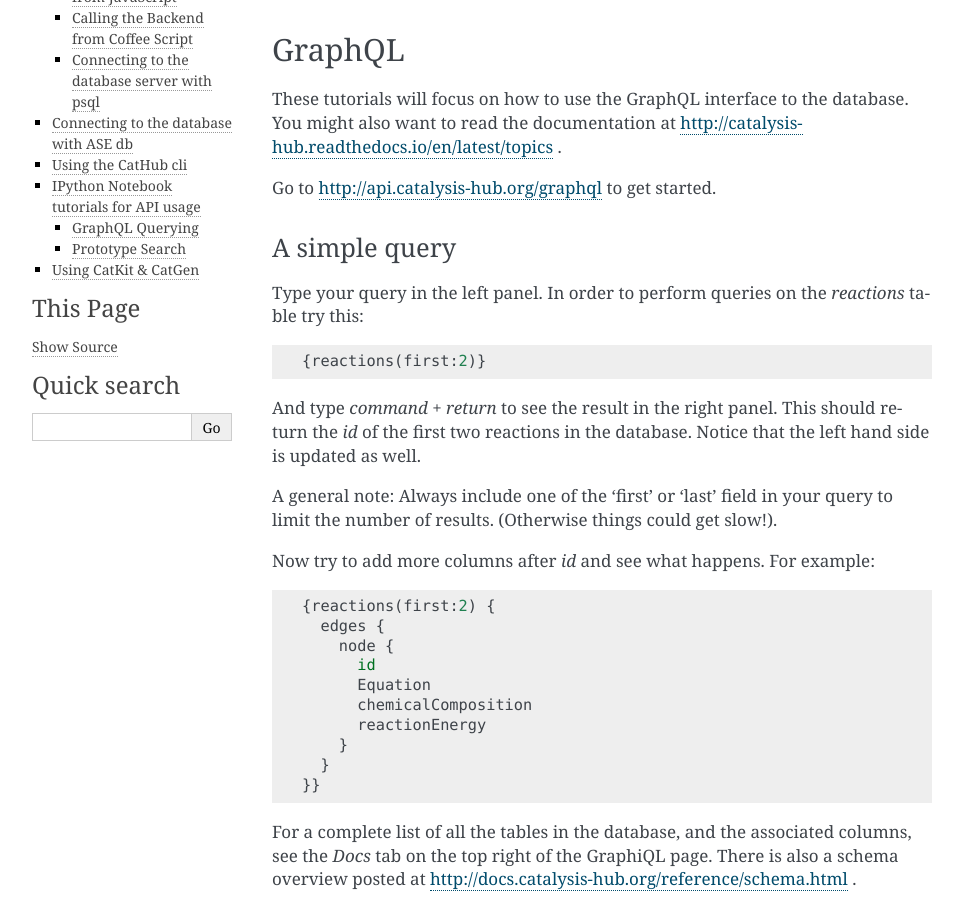
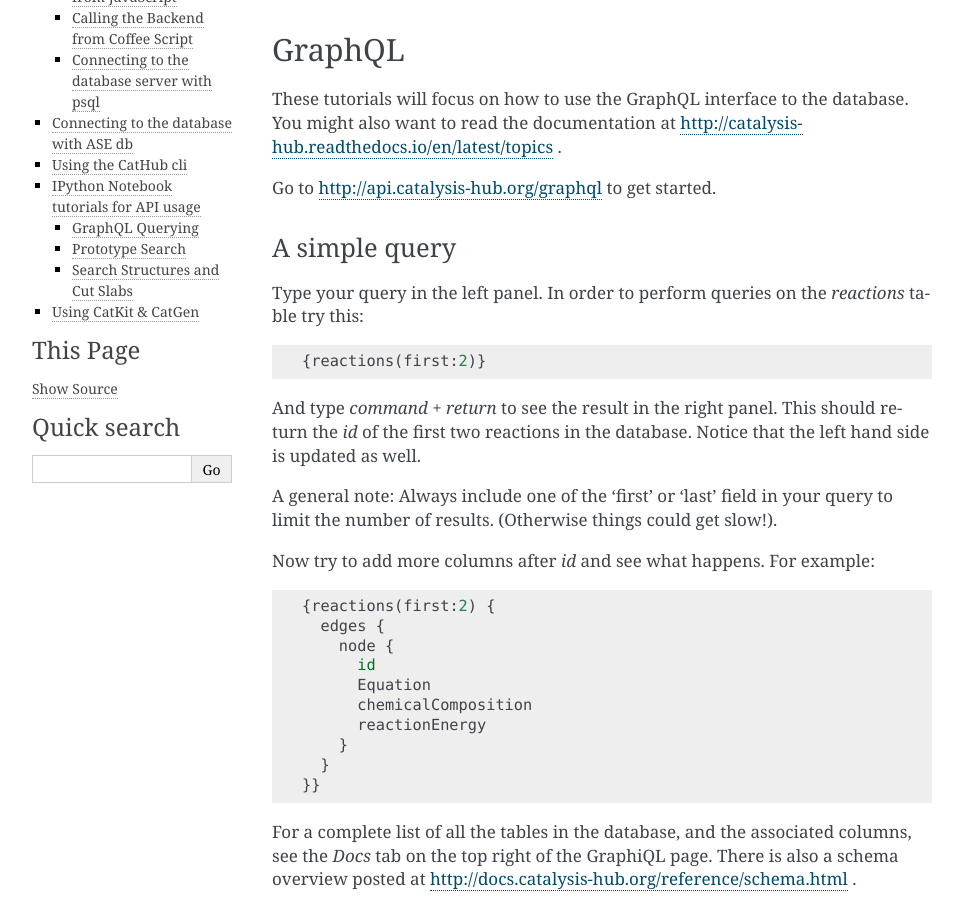
Before and after one commit to SUNCAT-Center/CatalysisHubBackend, a Sphinx documentation site: the page built from docs/source/tutorials/index.rst, in a window 1280 px wide and 900 px high, scrolled down 507 px. Shown: the whole window, without its empty margins (148-1111 px from the left). Built offline with Sphinx 7.4.7, drawn with Linux system fonts in a browser that asks for light colours; pages that are not in the unit, such as notebooks, are missing from menus; some of the changed text lies outside the part shown.

Commit message:
Added another IPython Tutorial

```diff
--- a/docs/source/tutorials/index.rst
+++ b/docs/source/tutorials/index.rst
@@ -350,8 +350,13 @@ The following noteboks demonstrate how make interactive use of the `Catalysis-Hu
 `GraphQL Querying <http://nbviewer.jupyter.org/gist/mhoffman/556332aaac0e7e11769ce28848b6b721>`_
 ................................................................................................
 
+
 `Prototype Search <http://nbviewer.jupyter.org/gist/mhoffman/2f680eb90a5531fe6e3e588f2c835775>`_
 .................................................................................................
+
+
+`Search Structures and Cut Slabs <http://nbviewer.jupyter.org/gist/mhoffman/e0e9edf6771c3c0c5838043a022e0857>`_
+................................................................................................................
 
 
 
```
